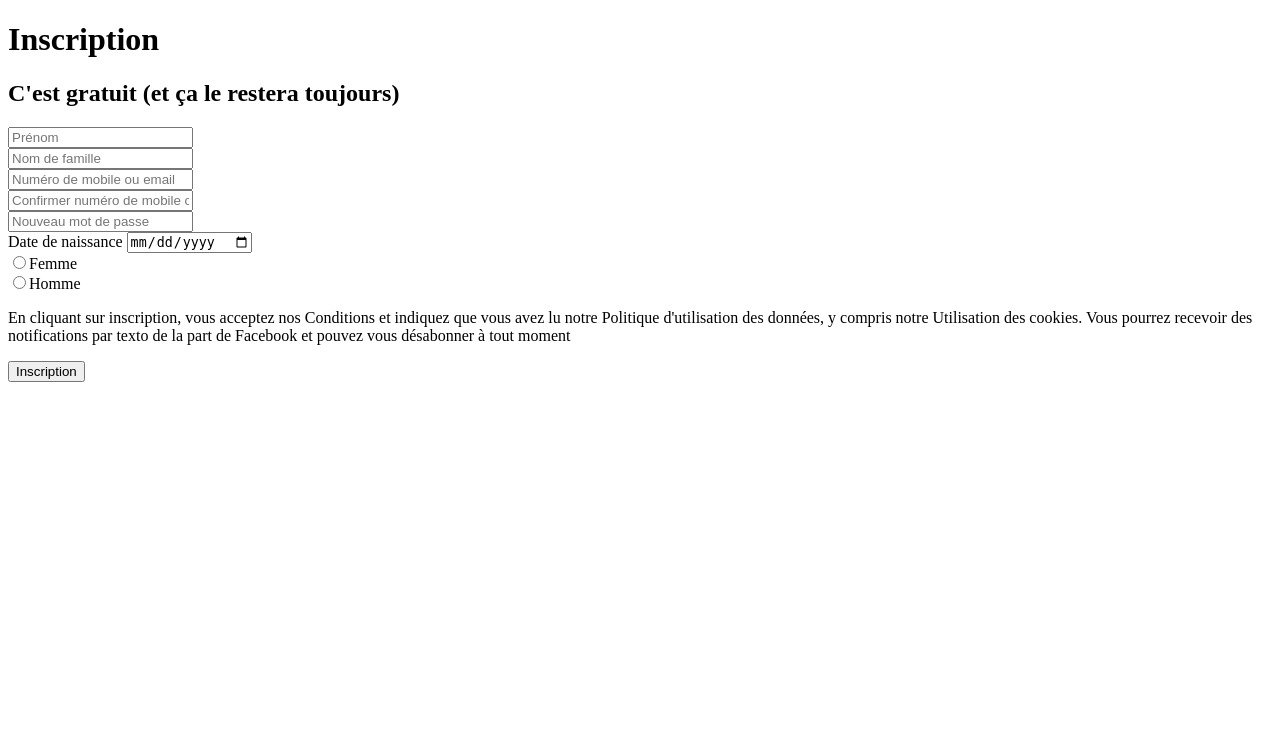
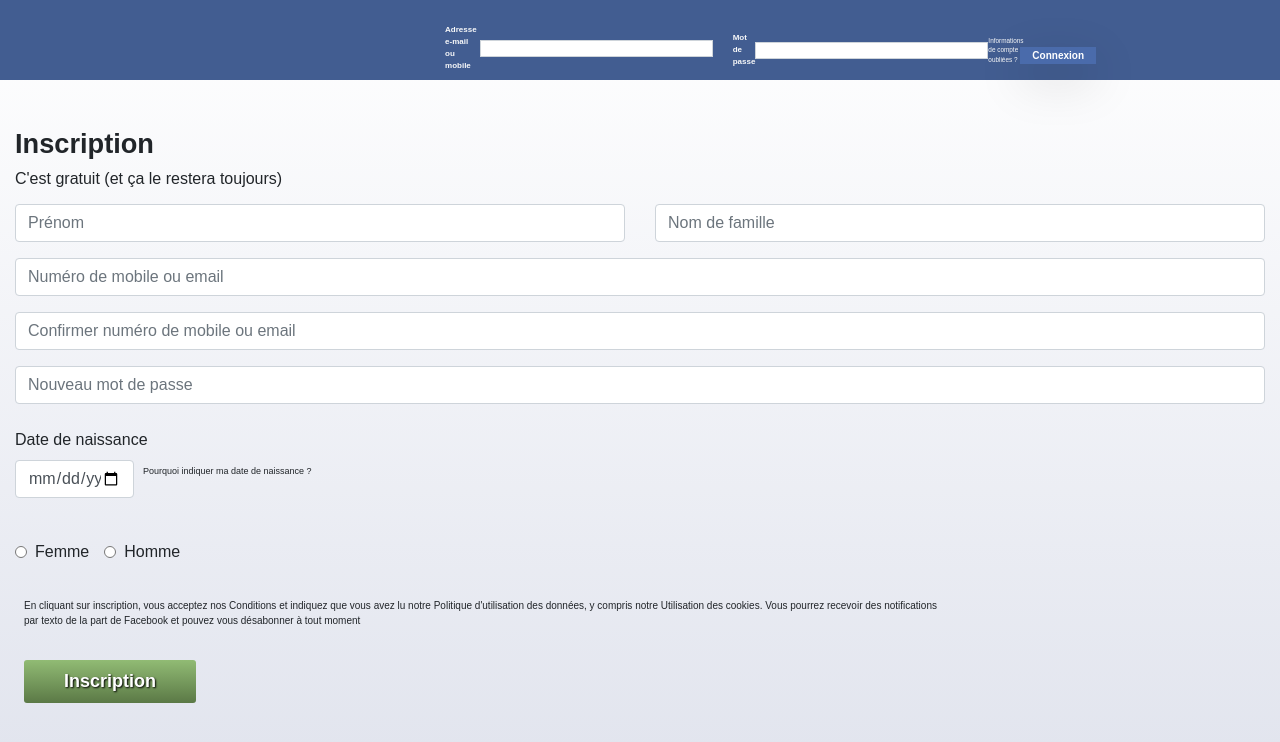
Before and after one commit to EzequielMunoz200/form_login_uba, a PHP site: page / in a window 1280 px wide. Shown: the top 742 px of the page. Run offline with PHP 8.4, Linux system fonts and the light colour scheme; data that the repository does not hold is empty; some libraries are stand-ins or nearby versions.

Commit message:
Add bootstrap

```diff
--- a/app/Controllers/MainController.php
+++ b/app/Controllers/MainController.php
@@ -14,7 +14,7 @@ class MainController extends CoreController
         $this->render(
             'main/main',
             [
-               //vars
+                //vars
             ]
         );
     }
@@ -94,4 +94,8 @@ class MainController extends CoreController
             }
         }
     }
+
+    public function login()
+    {
+    }
 }
--- a/app/views/layout/footer.html.php
+++ b/app/views/layout/footer.html.php
@@ -1,4 +1,7 @@
 <footer></footer>
+<script src="https://code.jquery.com/jquery-3.5.1.slim.min.js" integrity="sha384-DfXdz2htPH0lsSSs5nCTpuj/zy4C+OGpamoFVy38MVBnE+IbbVYUew+OrCXaRkfj" crossorigin="anonymous"></script>
+<script src="https://cdn.jsdelivr.net/npm/popper.js@1.16.1/dist/umd/popper.min.js" integrity="sha384-9/reFTGAW83EW2RDu2S0VKaIzap3H66lZH81PoYlFhbGU+6BZp6G7niu735Sk7lN" crossorigin="anonymous"></script>
+<script src="https://stackpath.bootstrapcdn.com/bootstrap/4.5.2/js/bootstrap.min.js" integrity="sha384-B4gt1jrGC7Jh4AgTPSdUtOBvfO8shuf57BaghqFfPlYxofvL8/KUEfYiJOMMV+rV" crossorigin="anonymous"></script>
 </body>
 
 </html>
--- a/app/views/layout/header.html.php
+++ b/app/views/layout/header.html.php
@@ -5,6 +5,34 @@
     <meta charset="UTF-8">
     <meta name="viewport" content="width=device-width, initial-scale=1.0">
     <title>Formulaire d'inscription</title>
+    <link rel="stylesheet" href="<?= $assetsBaseUri ?>css/reset.css">
+    <link rel="stylesheet" href="https://stackpath.bootstrapcdn.com/bootstrap/4.5.2/css/bootstrap.min.css" integrity="sha384-JcKb8q3iqJ61gNV9KGb8thSsNjpSL0n8PARn9HuZOnIxN0hoP+VmmDGMN5t9UJ0Z" crossorigin="anonymous">
+    <link rel="stylesheet" href="<?= $assetsBaseUri ?>css/style.css">
 </head>
 
 <body>
+    <nav class="nav justify-content-end mb-5">
+        <form id="form-login" class="form-inline pb-2" action="<?= $router->generate('login') ?>" method="POST">
+
+            <div class="form-group col-4 px-2 ml-2 py-0">
+                <label class="text-light" for="login-email">Adresse e-mail ou mobile
+                    <input class="form-control rounded-0" type="email" name="login-email" id="login-email">
+                </label>
+            </div>
+
+            <div class="form-group col-4 px-2 py-0 m-1">
+                <label class="text-light" for="login-password">Mot de passe
+                    <input class="form-control rounded-0" type="password" name="login-password" id="login-password">
+                    <small>Informations de compte oubliées ?</small>
+                </label>
+            </div>
+
+            <div class="form-group col-3 px-2 py-0 ">
+                <input class="form-control rounded-0 shadow-lg mb-2" type="submit" name="login-password" id="btn-login" value="Connexion">
+                </label>
+            </div>
+
+
+        </form>
+
+    </nav>
--- a/app/views/main/main.html.php
+++ b/app/views/main/main.html.php
@@ -1,7 +1,6 @@
-<?= $message ?>
-
-<div class="title">
-    <h1>Inscription</h1>
+<div class="container-fluid">
+    <div class="title mb-3">
+        <h1 class="font-weight-bold mb-2">Inscription</h1>
         <h2>C'est gratuit (et ça le restera toujours)</h2>
     </div>
 
@@ -9,52 +8,58 @@
 
         <div class="row">
 
-        <div class="form-group">
+            <div class="form-group col-6">
                 <input class="form-control" type="text" name="firstname" id="firstname" placeholder="Prénom">
             </div>
 
 
-        <div class="form-group">
+            <div class="form-group col-6">
                 <input class="form-control" type="text" name="lastname" id="lastname" placeholder="Nom de famille">
             </div>
 
-        <div class="form-group">
+            <div class="form-group col-12">
                 <!--label for="email"></label-->
                 <input class="form-control" type="email" name="email" id="email" placeholder="Numéro de mobile ou email">
             </div>
 
-        <div class="form-group">
+            <div class="form-group col-12">
                 <!--label for="email"></label-->
                 <input class="form-control" type="email" name="email-confirmation" id="email-confirmation" placeholder="Confirmer numéro de mobile ou email">
             </div>
 
-        <div class="form-group">
+            <div class="form-group col-12">
                 <!--label for="password"></label-->
                 <input class="form-control" type="password" name="password" id="password" placeholder="Nouveau mot de passe">
             </div>
 
-        <div class="form-group">
-            <label for="dob">Date de naissance</label>
-            <input class="form-control" type="date" name="dob" id="dob">
+            <div class="col">
+                <div class="form-group  d-flex align-items-center col-12 p-0">
+                    <label class="my-2 mr-0" for="dob">Date de naissance<input class="form-control col-9 mt-2" type="date" name="dob" id="dob"></label>
+                    <span class="note-date col-6">Pourquoi indiquer ma date de naissance ?</span>
                 </div>
 
-        <div class="form-group">
+                <div class="form-group d-flex">
                     <div class="row">
                         <div class="gender">
-                    <input class="form-control" type="radio" name="gender" id="genderFemale" value="F"><label for="genderFemale">Femme</label>
+                            <input class="form-control" type="radio" name="gender" id="genderFemale" value="F"><label class="m-0 pl-2" for="genderFemale">Femme</label>
                         </div>
                         <div class="gender">
-                    <input class="form-control" type="radio" name="gender" id="genderMale" value="M"><label for="genderMale">Homme</label>
+                            <input class="form-control" type="radio" name="gender" id="genderMale" value="M"><label class="m-0 pl-2" for="genderMale">Homme</label>
                         </div>
                     </div>
                 </div>
 
-        <div class="form-group">
-            <p>En cliquant sur inscription, vous acceptez nos Conditions et indiquez que vous avez lu notre Politique d'utilisation des données, y compris notre Utilisation des cookies. Vous pourrez recevoir des notifications par texto de la part de Facebook et pouvez vous désabonner à tout moment</p>
+            </div>
+            <div class="form-group pl-4">
+                <p class="cgu col-9 pl-0">En cliquant sur inscription, vous acceptez nos Conditions et indiquez que vous avez lu notre Politique d'utilisation des données, y compris notre Utilisation des cookies. Vous pourrez recevoir des notifications par texto de la part de Facebook et pouvez vous désabonner à tout moment</p>
             </div>
 
-        <div class="form-group">
+
+
+
+            <div class="form-group pl-4">
                 <input type="submit" value="Inscription" id="btn-register">
             </div>
 
     </form>
+</div>
```
Also changed, not shown: public/assets/css/reset.css (added), public/assets/css/style.css (added). Lines whose indentation alone changed are shown as unchanged.
